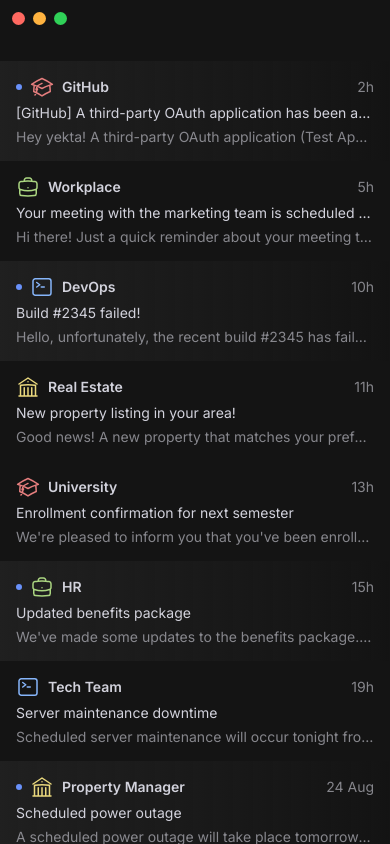
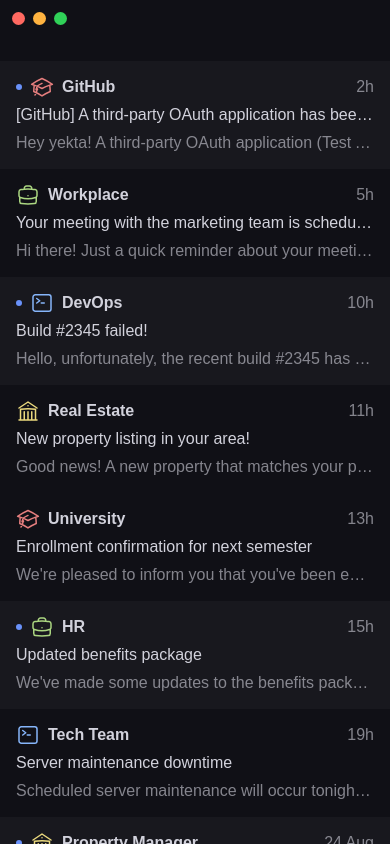
Before and after one commit to yekta/unseal, a Next.js app: page / in a window 390 px wide. Built offline with nearby package versions, Linux system fonts and the light colour scheme.

Commit message:
Color changes

```diff
--- a/src/app/layout.tsx
+++ b/src/app/layout.tsx
@@ -9,7 +9,7 @@ export const metadata: Metadata = {
   description: "Generated by create next app",
 };
 
-const inter = Inter({ subsets: ["latin"] });
+/* const inter = Inter({ subsets: ["latin"] }); */
 
 export default function RootLayout({
   children,
@@ -20,7 +20,7 @@ export default function RootLayout({
     <ReactQueryProvider>
       <html lang="en">
         <body
-          className={`${inter.className} w-full bg-c-bg text-c-on-bg
+          className={`w-full bg-c-bg text-c-on-bg
           flex flex-col justify-start h-screen overflow-hidden z-0 relative`}
         >
           <TitleBar />
--- a/src/components/EmailLine/EmailLine.tsx
+++ b/src/components/EmailLine/EmailLine.tsx
@@ -33,10 +33,8 @@ export function EmailLine({
         </div>
         <div
           className={`flex flex-col flex-1 md:flex-row md:items-center md:justify-between px-4 py-3.5 transition
-          group-hover:bg-c-bg-highlight ${
-            !isRead
-              ? "bg-gradient-to-r from-c-bg-highlight to-c-bg-highlight/0 md:to-[15rem]"
-              : ""
+          group-hover:bg-c-bg-highlight duration-100 ${
+            !isRead ? "bg-c-bg-secondary" : ""
           }
           overflow-hidden md:rounded-xl z-0`}
         >
@@ -47,27 +45,27 @@ export function EmailLine({
               className="md:hidden"
             />
             <EmailIcon type={iconType} color={iconColor}></EmailIcon>
-            <p className="flex-1 font-semibold whitespace-nowrap overflow-hidden overflow-ellipsis text-sm">
+            <p className="flex-1 font-semibold whitespace-nowrap overflow-hidden overflow-ellipsis text-base">
               {sender}
             </p>
-            <p className="md:hidden w-16 text-right text-c-on-bg/60 text-sm">
+            <p className="md:hidden w-16 text-right text-c-on-bg/60 text-base">
               {date}
             </p>
           </div>
           {/* Desktop */}
-          <p className="hidden md:block whitespace-nowrap flex-1 overflow-hidden overflow-ellipsis text-c-on-bg/60 text-sm">
+          <p className="hidden md:block whitespace-nowrap flex-1 overflow-hidden overflow-ellipsis text-c-on-bg/60 text-base">
             <span className="text-c-on-bg">{title}</span>
             <span className="text-c-on-bg/30"> | </span>
             <span className="text-c-on-bg/60">{body}</span>
           </p>
-          <p className="hidden md:block w-18 text-right text-c-on-bg/60 text-sm">
+          <p className="hidden md:block w-18 text-right text-c-on-bg/60 text-base">
             {date}
           </p>
           {/* Mobile */}
-          <p className="md:hidden w-full whitespace-nowrap overflow-hidden overflow-ellipsis text-c-on-bg mt-1 text-sm">
+          <p className="md:hidden w-full whitespace-nowrap overflow-hidden overflow-ellipsis text-c-on-bg mt-1 text-base">
             {title}
           </p>
-          <p className="md:hidden w-full whitespace-nowrap overflow-hidden overflow-ellipsis text-c-on-bg/60 mt-1 text-sm">
+          <p className="md:hidden w-full whitespace-nowrap overflow-hidden overflow-ellipsis text-c-on-bg/60 mt-1 text-base">
             {body}
           </p>
         </div>
--- a/src/css/globals.css
+++ b/src/css/globals.css
@@ -2,9 +2,9 @@
 @tailwind components;
 
 :root {
-  --c-bg: 20 20 20;
-  --c-bg-secondary: 26 26 26;
-  --c-bg-highlight: 32 32 32;
+  --c-bg: 16 16 22;
+  --c-bg-secondary: 24 24 30;
+  --c-bg-highlight: 32 32 38;
   --c-on-bg: 210 210 220;
   --c-icon-red: 229 126 126;
   --c-icon-lime: 171 214 129;
@@ -16,4 +16,8 @@
   --c-macos-green: 48 209 88;
 }
 
+body {
+  font-family: DM Sans, sans-serif
+}
+
 @tailwind utilities;
--- a/tailwind.config.ts
+++ b/tailwind.config.ts
@@ -9,6 +9,11 @@ const config: Config = {
   theme: {
     transitionDuration: {
       DEFAULT: "200ms",
+      100: "100ms",
+      200: "200ms",
+      300: "300ms",
+      400: "400ms",
+      500: "500ms",
     },
     extend: {
       colors: {
@@ -26,6 +31,7 @@ const config: Config = {
         "c-macos-green": "rgb(var(--c-macos-green)/<alpha-value>)",
       },
       opacity: {
+        15: "0.15",
         85: "0.85",
       },
       spacing: {
```
